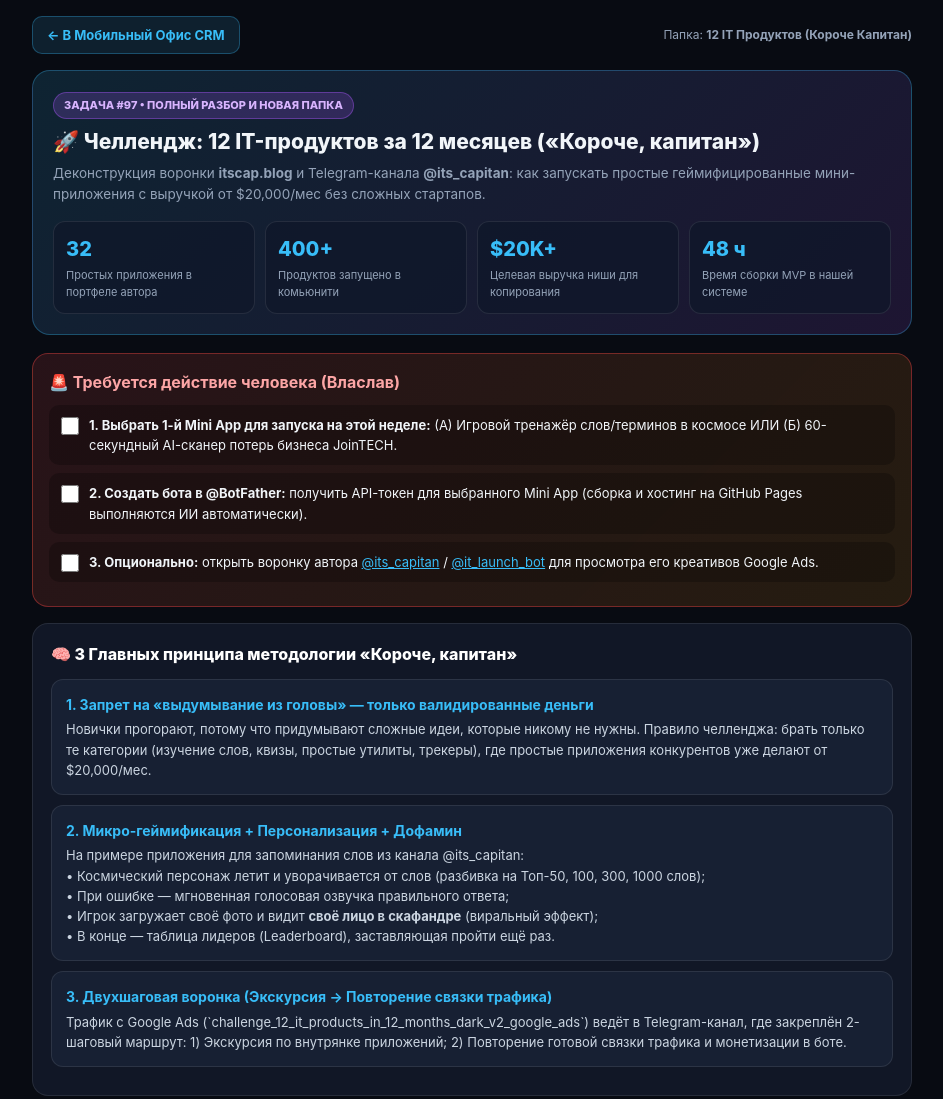
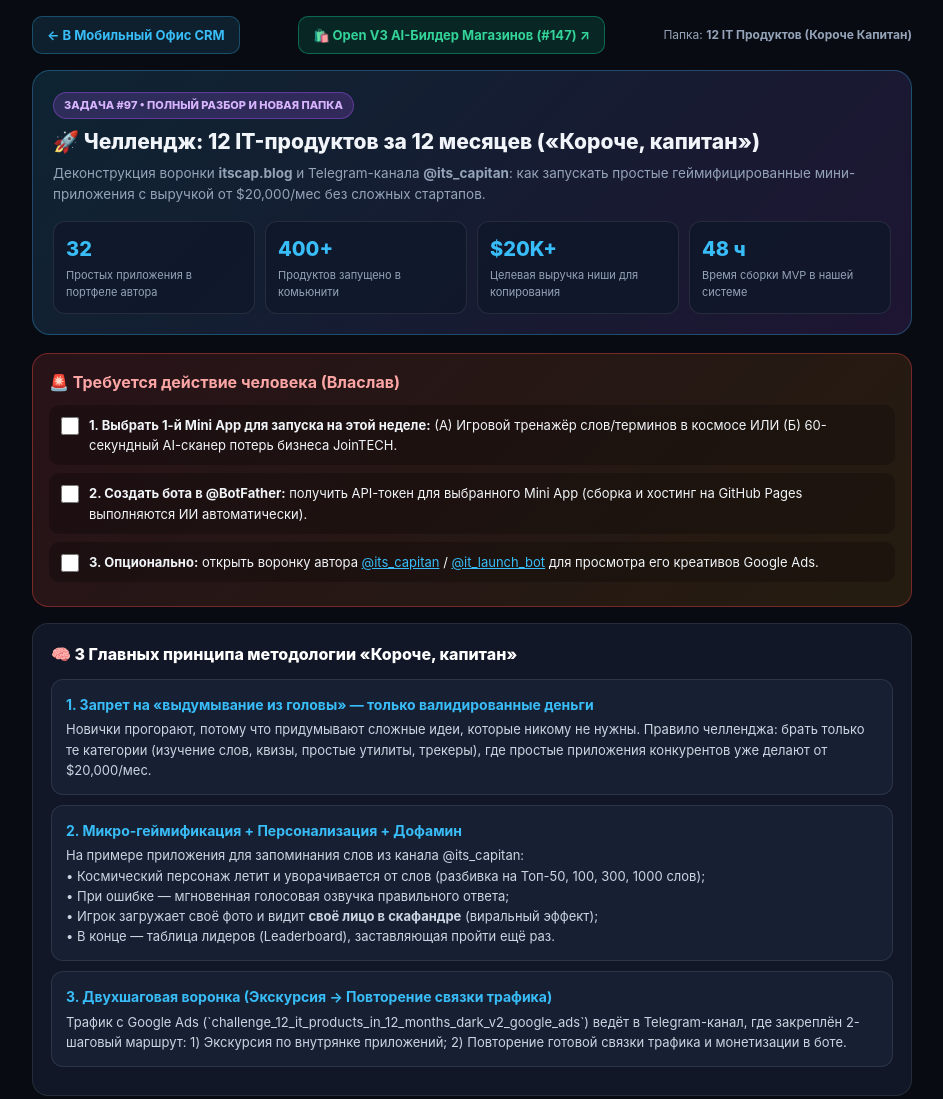
Before and after one commit to GlobalTeamPartners/remote-agents-control, a plain HTML site: page 12_IT_Products/index.html in a window 1280 px wide. Shown: the top 1099 px of the page, without its empty margins (168-1111 px from the left). Drawn offline with Linux system fonts and the light colour scheme.

Commit message:
Deploy Open V3 AI Store Builder + Revenue Automation (12_IT_Products/index.html)

```diff
--- a/12_IT_Products/index.html
+++ b/12_IT_Products/index.html
@@ -126,6 +126,7 @@
 <div class="container">
   <div class="top-nav">
     <a href="../index.html" class="back-link">← В Мобильный Офис CRM</a>
+    <a href="../ai_store_builder/index.html" class="back-link" style="background:rgba(16,185,129,0.16);border-color:rgba(16,185,129,0.45);color:#34d399;">🛍️ Open V3 AI-Билдер Магазинов (#147) ↗</a>
     <span style="font-size:12px;color:var(--muted);">Папка: <b>12 IT Продуктов (Короче Капитан)</b></span>
   </div>
 
```
